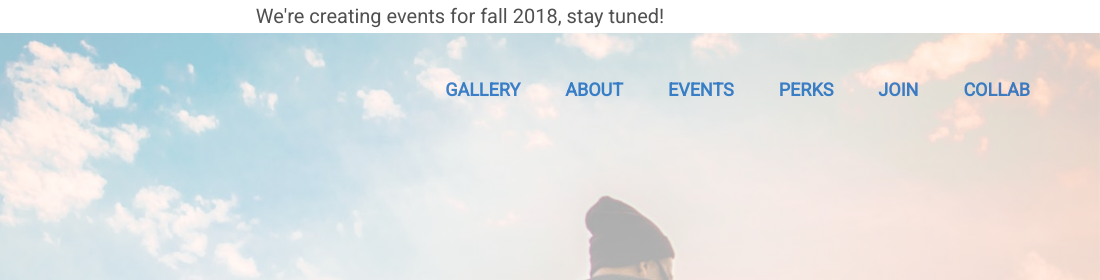
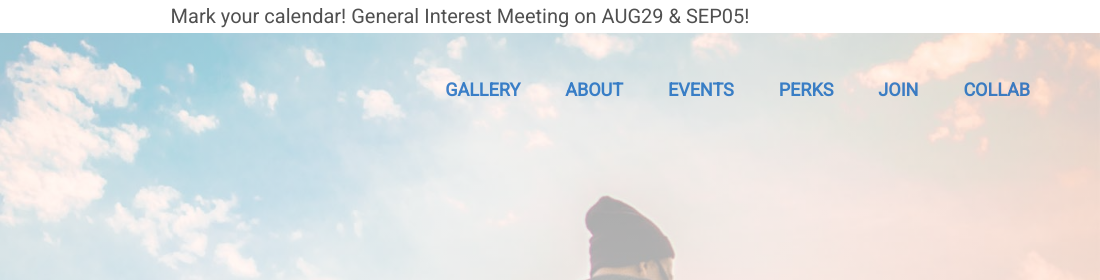
Before and after one commit to ubphotoclub/ubphotoclub.github.io, a plain HTML site: page index.html in a window 1280 px wide. Shown: the top 280 px of the page, 180-1280 px from the left. Drawn offline with nearby package versions, Linux system fonts and the light colour scheme.

Commit message:
Update index.html

```diff
--- a/index.html
+++ b/index.html
@@ -35,7 +35,7 @@
         <header>
             <nav>
                 <div class="anc-bar">
-                    <a>We're creating events for fall 2018, stay tuned!</a>
+                    <a>Mark your calendar! General Interest Meeting on AUG29 &amp; SEP05!</a>
                 </div>
                 <div class="row">
                     <a href="index.html"><img src="resources/css/img/UB-Photo-Club-logo.png" alt="UB Photo Club logo" class="logo"></a>
```
